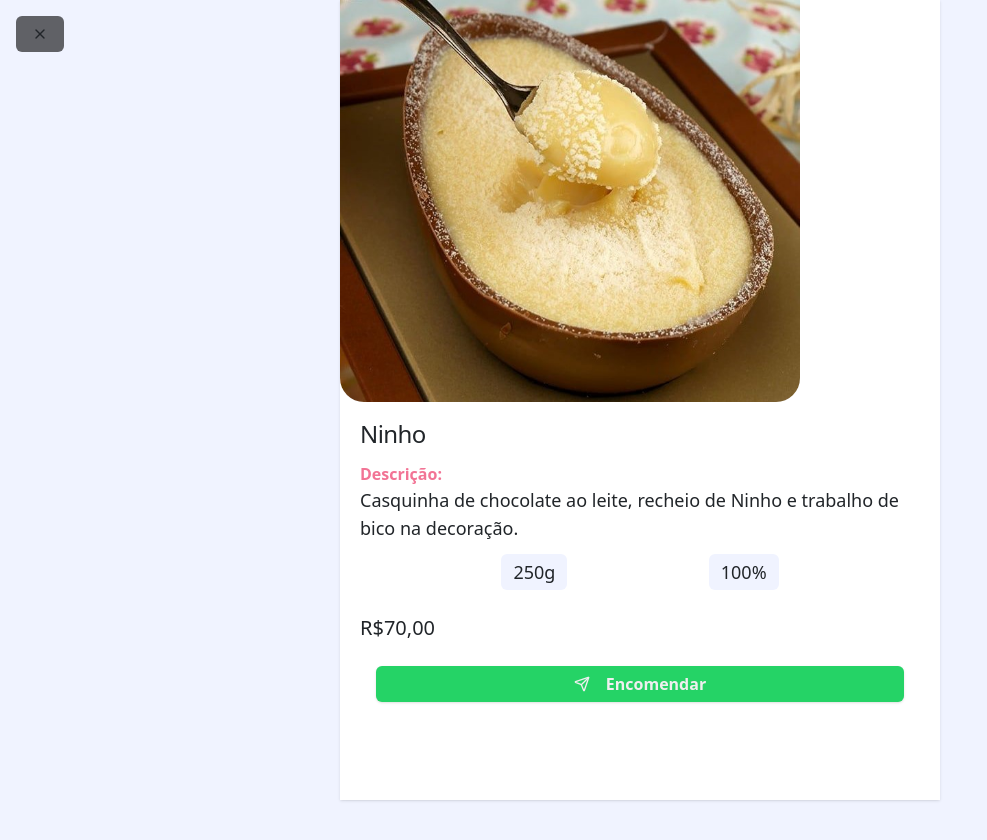
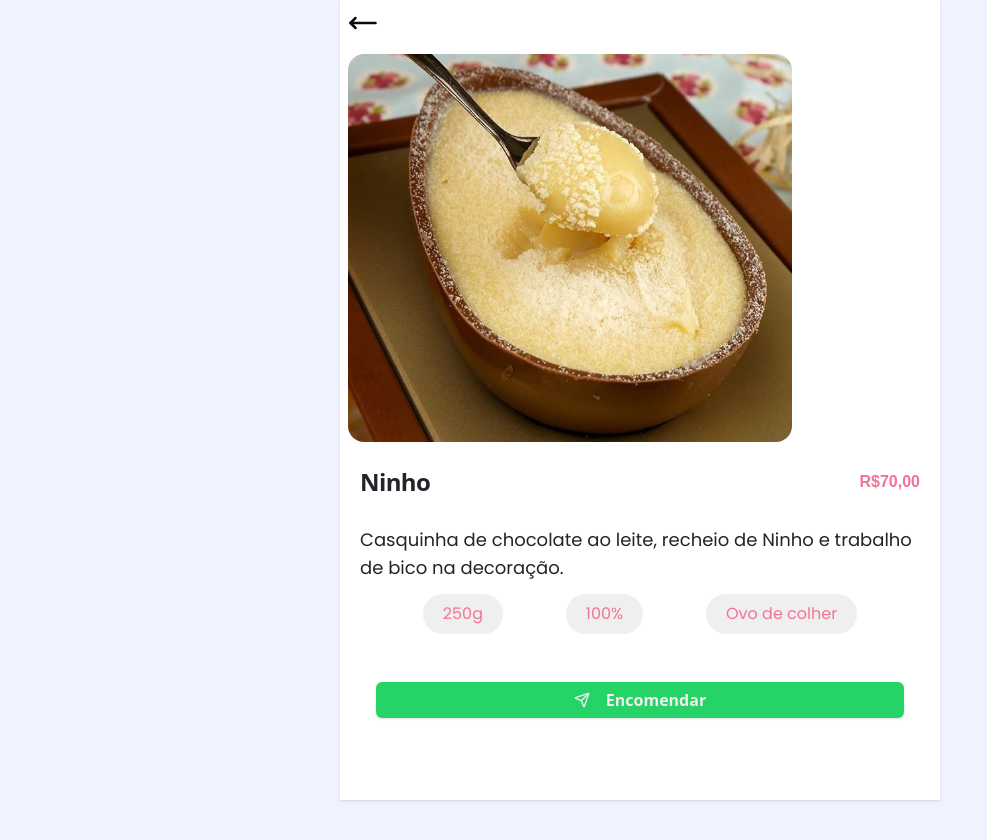
Before and after one commit to KaiqueDev1/candy, a Next.js app: page / in a window 1280 px wide. Both pictures are taken after a click on the button 208 px from the left and 344 px from the top of the page. Shown: the top 840 px of the page, without its empty margins (0-987 px from the left). Built offline with nearby package versions, Linux system fonts and the light colour scheme; grey boxes are pictures that could not be loaded; a web font is replaced by a local one.

Commit message:
FEAT: New icon of close

```diff
--- a/app/components/details/eggsCardBox.tsx
+++ b/app/components/details/eggsCardBox.tsx
@@ -1,9 +1,8 @@
 import React from "react";
 import { Card, CardContent, CardTitle } from "@/components/ui/card";
-import { Button } from "@/components/ui/button";
-import { X } from "lucide-react";
 import Image, { StaticImageData } from "next/image";
 import Order from "../Contact/order";
+import { MoveLeftIcon } from "lucide-react";
 interface OrderProps {
   egg: {
     id: string;
@@ -23,13 +22,8 @@ const EggsCardBox: React.FC<OrderProps> = ({ egg, onClose }) => {
   return (
     <div className="fixed inset-0 z-50 flex h-full items-center justify-center bg-background">
       <Card className="h-full w-full rounded-none border-none md:w-[600px]">
-        <Button
-          variant="ghost"
-          onClick={onClose}
-          className="absolute left-4 top-4 z-50 bg-shadow text-text"
-        >
-          <X size={30} />
-        </Button>
+        <MoveLeftIcon size={30} onClick={onClose} className="m-2" />
+
         <CardContent className="flex h-full flex-col gap-4 overflow-y-auto p-0">
           <Image
             src={egg.image}
@@ -37,37 +31,36 @@ const EggsCardBox: React.FC<OrderProps> = ({ egg, onClose }) => {
             width={460}
             height={360}
             draggable={false}
-            className="rounded-b-3xl"
+            className="rounded-3xl p-2"
           />
           <div className="mt-0 flex h-full w-full gap-9 px-1">
             <div className="mt-0 flex w-full flex-col gap-3 px-4">
-              <div className="flex flex-col gap-4">
-                <CardTitle className="rounded-xl font-inter text-2xl font-medium text-text">
+              <div className="mb-4 flex items-center justify-between gap-4">
+                <CardTitle className="rounded-xl font-inter text-2xl font-semibold text-text">
                   {egg.name}
                 </CardTitle>
+                <h3 className="flex gap-2 font-playwrite text-base font-bold text-primary">
+                  R${egg.price}
+                </h3>
               </div>
 
               <div className="flex flex-col">
-                <h3 className="font-inter text-base font-semibold text-primary">
-                  Descrição:
-                </h3>
-                <p className="text-lg font-light text-text">
+                <p className="font-poppins text-lg font-normal text-text">
                   {egg.description}
                 </p>
               </div>
               <div className="flex items-center justify-evenly">
-                <p className="select-none rounded-md bg-background px-3 py-1 text-lg text-text">
+                <p className="select-none rounded-full bg-secundary px-5 py-2 font-poppins text-base font-medium text-primary">
                   {egg.grams}
                 </p>
-                <p className="select-none rounded-md bg-background px-3 py-1 text-lg text-text">
+                <p className="select-none rounded-full bg-secundary px-5 py-2 font-poppins text-base font-medium text-primary">
                   {egg.chocolate}
                 </p>
+                <p className="select-none rounded-full bg-secundary px-5 py-2 font-poppins text-base font-medium text-primary">
+                  {egg.type}
+                </p>
               </div>
-              <div className="py-3">
-                <h3 className="flex gap-2 text-xl font-normal text-text">
-                  R${egg.price}
-                </h3>
-              </div>
+              <div className="py-3"></div>
               {
                 <Order
                   egg={{
```
